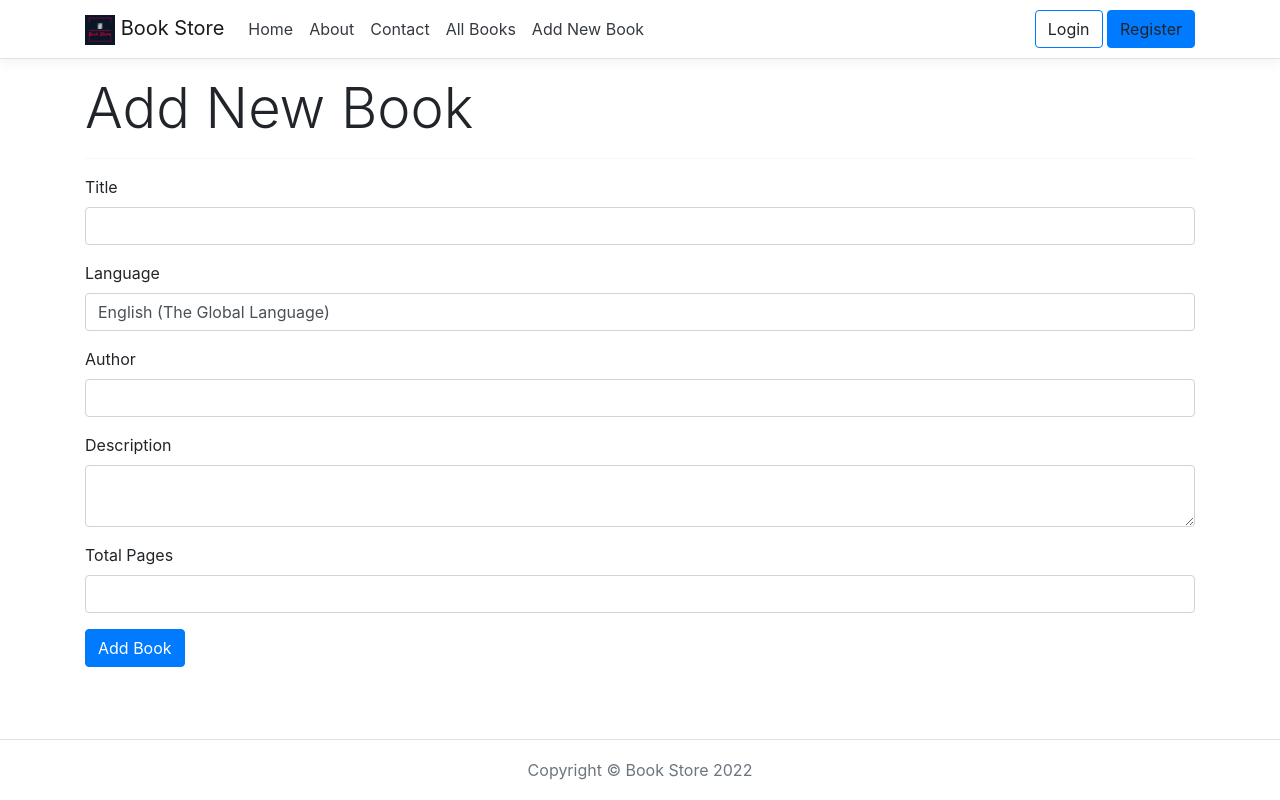
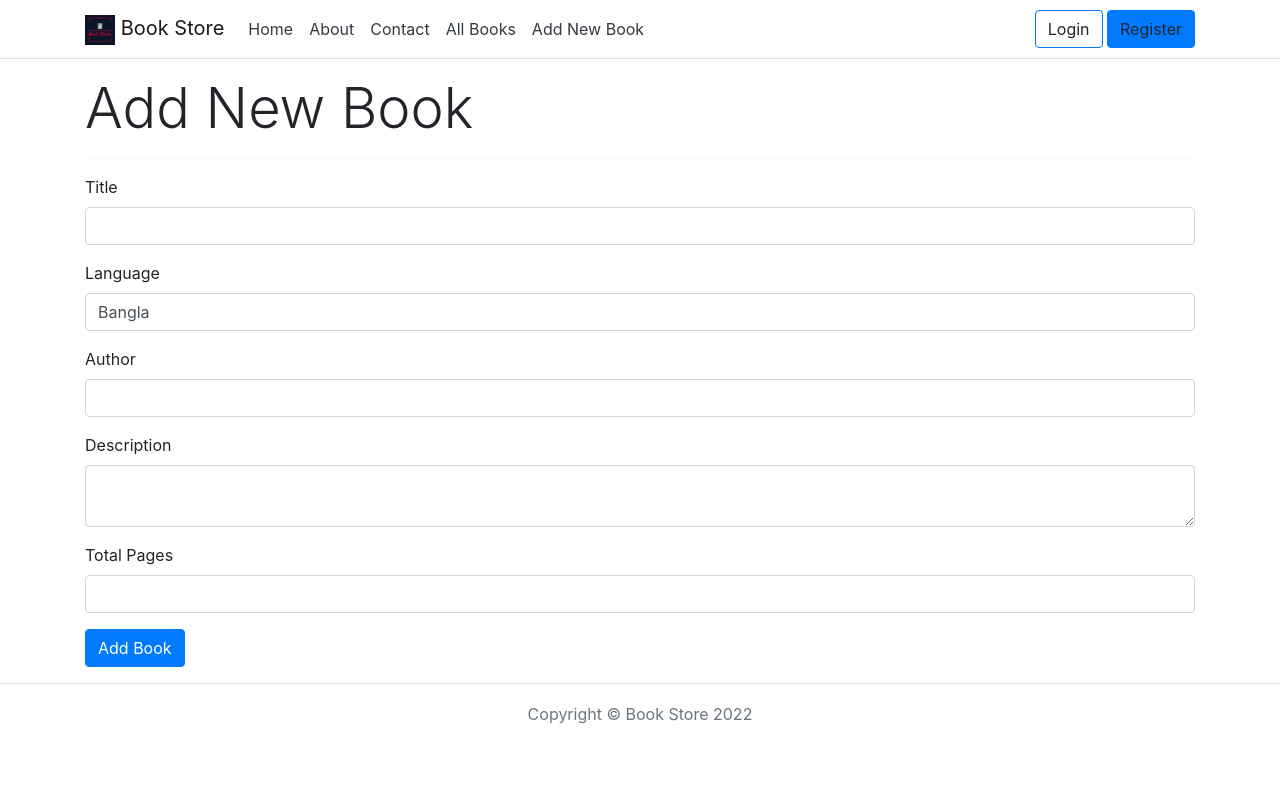
Before and after one commit to isnamdnazim/Bookstore, an ASP.NET Core app: page /Book/AddNewBook in a window 1280 px wide. Run offline with ASP.NET Core 8, Linux system fonts and the light colour scheme; some libraries are stand-ins or nearby versions.

Commit message:
working with selectListItem with dropdown

```diff
--- a/BookStore/BookStore/Controllers/BookController.cs
+++ b/BookStore/BookStore/Controllers/BookController.cs
@@ -1,6 +1,7 @@
 using BookStore.Models;
 using BookStore.Repository;
 using Microsoft.AspNetCore.Mvc;
+using Microsoft.AspNetCore.Mvc.Rendering;
 using System;
 using System.Collections.Generic;
 using System.Dynamic;
@@ -40,7 +41,21 @@ namespace BookStore.Controllers
         {
             var model = new Book()
             {
-                Language = "English"
+                //Language = "1"
+            };
+            //ViewBag.Language = new SelectList (new List<string>() {"Bangla", "English", "Arabic" });
+            //ViewBag.Language = new SelectList (GetLanguage(),"Id","Text");
+            //ViewBag.Language = GetLanguage().Select(x => new SelectListItem()
+            //{
+            //    Text = x.Text ,
+            //    Value = x.Id.ToString()
+            //}).ToList();
+            ViewBag.Language = new List<SelectListItem>()
+            {
+                new SelectListItem(){Value="1",Text="English"},
+                new SelectListItem(){Value="2",Text="Bangla", Selected= true},
+                new SelectListItem(){Value="3",Text="Arabic"},
+                new SelectListItem(){Value="4",Text="Hindi",Disabled= true},
             };
             ViewBag.isSuccess = isSuccess;
             ViewBag.BookId = bookId;
@@ -60,9 +75,23 @@ namespace BookStore.Controllers
             }
             //ViewBag.isSuccess = false;
             //ViewBag.BookId = 0;
-            ModelState.AddModelError("","This is Custom Error");
+            //ViewBag.Language = new SelectList(new List<string>() { "Bangla", "English", "Arabic" });
+            ViewBag.Language = new SelectList(GetLanguage(), "Id", "Text");
+
+            //ModelState.AddModelError("","This is Custom Error");
             return View();
         }
 
+        private List<LanguageModel> GetLanguage()
+        {
+            return new List<LanguageModel>()
+            {
+                new LanguageModel(){Id=1, Text="Bangla"},
+                new LanguageModel(){Id=2, Text="English"},
+                new LanguageModel(){Id=3, Text="Arabic"},
+            };
+        }
+
+
     }
 }
--- a/BookStore/BookStore/Models/Book.cs
+++ b/BookStore/BookStore/Models/Book.cs
@@ -17,6 +17,7 @@ namespace BookStore.Models
 
         public string Description { get; set; }
         public string Category { get; set; }
+        [Required(ErrorMessage = "Please Enter Language of Your Book")]
         public string Language { get; set; }
         [Required(ErrorMessage = "Please Enter The Total Pages of Your Book")]
         [Display(Name ="Total Pages")]
--- a/BookStore/BookStore/Views/Book/AddNewBook.cshtml
+++ b/BookStore/BookStore/Views/Book/AddNewBook.cshtml
@@ -2,6 +2,7 @@
 @{
     ViewData["Title"] = "Add New Book";
     //Layout = "~/Views/Shared/_Layout.cshtml";
+    //var selectVal = "English";
 }
 
 <div class="container">
@@ -29,11 +30,8 @@
         </div>
         <div class="form-group">
             <label asp-for="Language"></label>
-        <select asp-for="Language" class="form-control" >
-            <option value="">Please Choose Book Language</option>
-            <option value="Bangla">Bangla (One of the Best Language)</option>
-            <option value="English">English (The Global Language)</option>
-            <option value="Arabic">Arabic (The Arabic Language)</option>
+            <select asp-for="Language" class="form-control" asp-items="@ViewBag.Language">
+                <option value="">Please Choose The Book Language</option>
             </select>
             <span class="text-danger" asp-validation-for="Language"></span>
         </div>
--- a/BookStore/BookStore/wwwroot/css/Site.css
+++ b/BookStore/BookStore/wwwroot/css/Site.css
@@ -1,4 +1,4 @@
-﻿.jumbotron {
+/*﻿.jumbotron {
     background: none;
 }
 
@@ -16,11 +16,11 @@ a {
     color: #fff;
     background-color: #1b6ec2;
     border-color: #1861ac;
-}
+}*/
 
 /* Sticky footer styles
 -------------------------------------------------- */
-html {
+/*html {
     font-size: 14px;
 }
 
@@ -45,18 +45,18 @@ html {
 button.accept-policy {
     font-size: 1rem;
     line-height: inherit;
-}
+}*/
 
 /* Sticky footer styles
 -------------------------------------------------- */
-html {
+/*html {
     position: relative;
     min-height: 100%;
 }
 
-body {
+body {*/
     /* Margin bottom by footer height */
-    margin-bottom: 60px;
+    /*margin-bottom: 60px;
 }
 
 .footer {
@@ -64,10 +64,19 @@ body {
     bottom: 0;
     width: 100%;
     white-space: nowrap;
-    line-height: 60px; /* Vertically center the text there */
+    line-height: 60px;  Vertically center the text there
+    margin-top: 100px;
 }
 
 .membership-img {
     width: 80%;
 }
+}*/
+.footer {
+    position: absolute;
+    white-space: normal;
+    width: 100%;
+    white-space: nowrap;
+    line-height: 60px;
+    Vertically center the text there margin-top: 100px;
 }
```
Also changed, not shown: BookStore/BookStore/Models/LanguageModel.cs (added, +13 -0 lines). Lines whose indentation alone changed are shown as unchanged.
